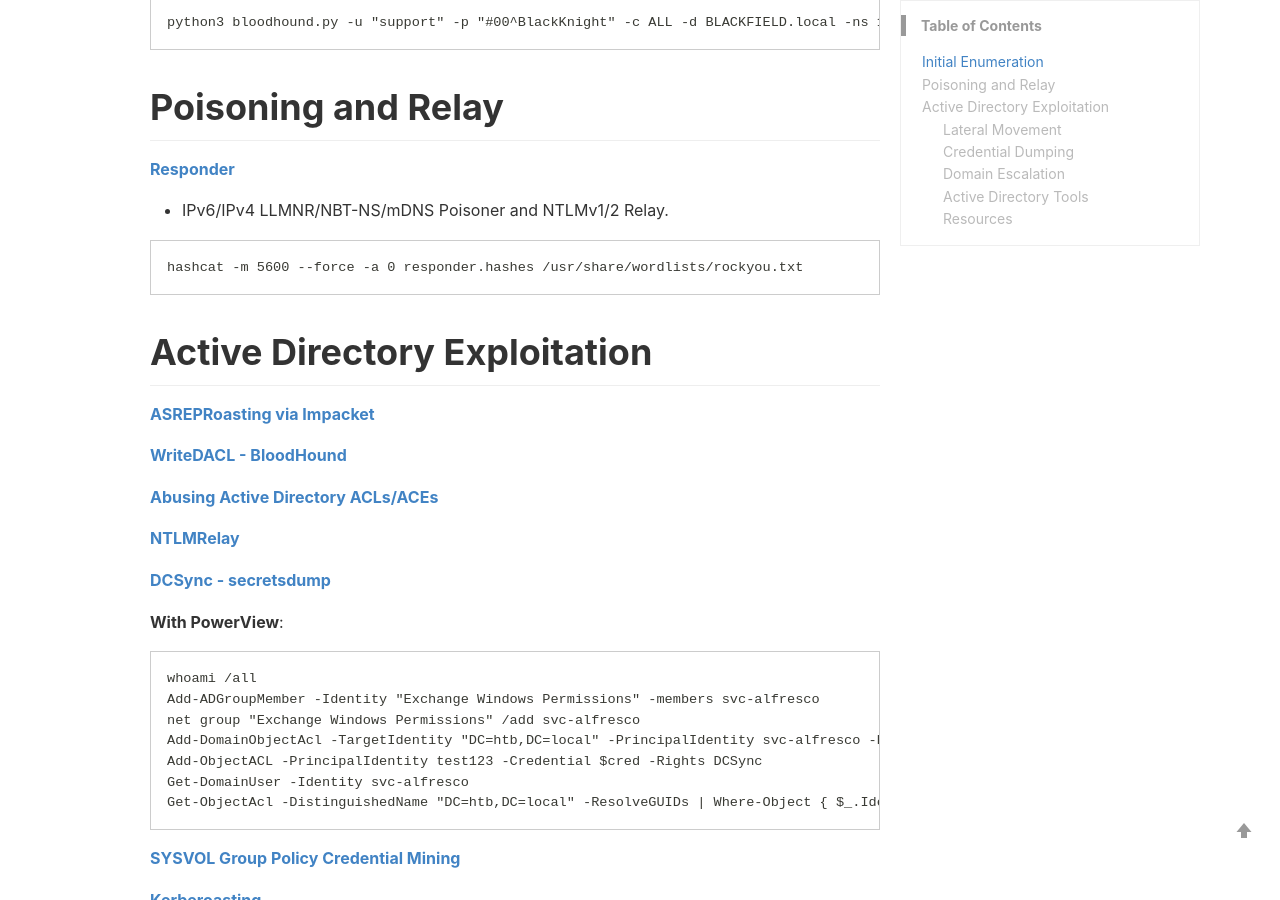
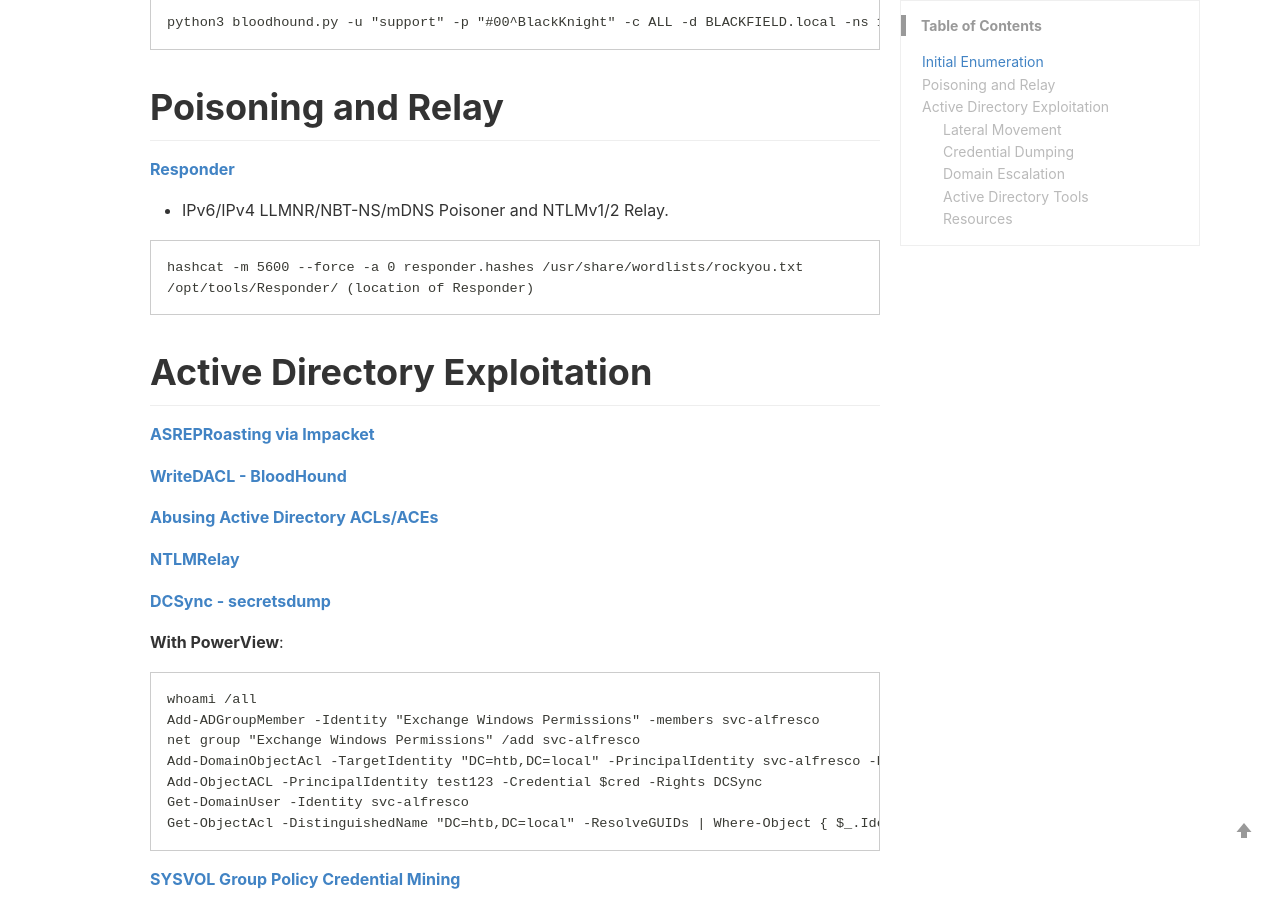
Before and after one commit to qwutony/qwutony.github.io, a Jekyll site: the page built from _wiki/003-active-directory-penetration-testing.md, in a window 1280 px wide and 900 px high, scrolled down 1421 px. Built offline with Jekyll 4.4.1, drawn with Linux system fonts in a browser that asks for light colours; a style sheet for code colours, icons or effects is not loaded.

Commit message:
Update 003-active-directory-penetration-testing.md

````diff
--- a/_wiki/003-active-directory-penetration-testing.md
+++ b/_wiki/003-active-directory-penetration-testing.md
@@ -62,6 +62,7 @@ python3 bloodhound.py -u "support" -p "#00^BlackKnight" -c ALL -d BLACKFIELD.loc
 
 ```
 hashcat -m 5600 --force -a 0 responder.hashes /usr/share/wordlists/rockyou.txt
+/opt/tools/Responder/ (location of Responder)
 ```
 
 # Active Directory Exploitation
````
